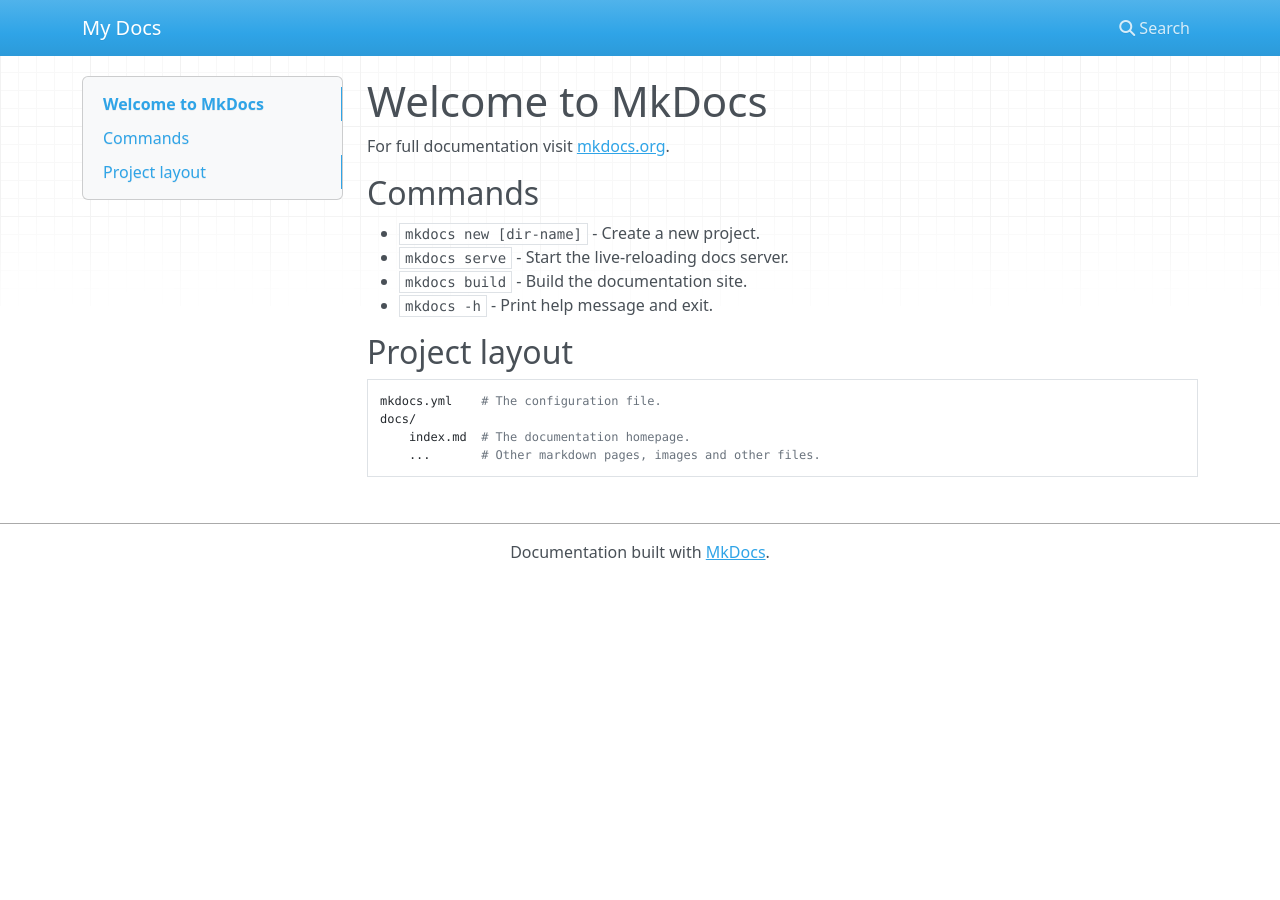
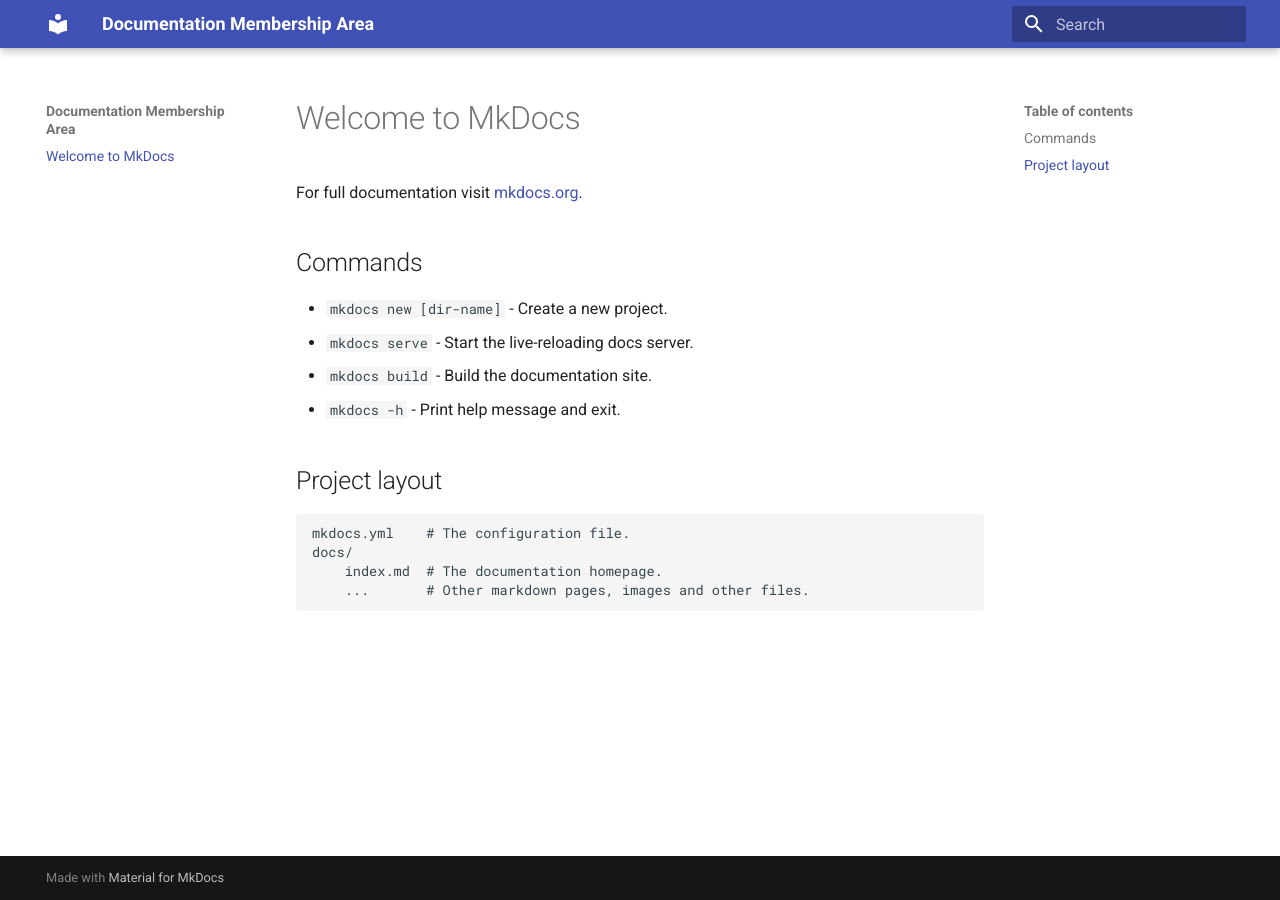
Before and after one commit to pmidf/documentation-membership-area, an MkDocs documentation site: the page built from docs/index.md, in a window 1280 px wide. Built offline with MkDocs 1.6.1 and Material for MkDocs 9.7.7, drawn with Linux system fonts in a browser that asks for light colours; nearby versions of some CDN libraries.

Commit message:
adiciona tema ao mkdocs

```diff
--- a/mkdocs.yml
+++ b/mkdocs.yml
@@ -1 +1,4 @@
-site_name: My Docs
+site_name: Documentation Membership Area
+
+theme:
+  name: material
```
